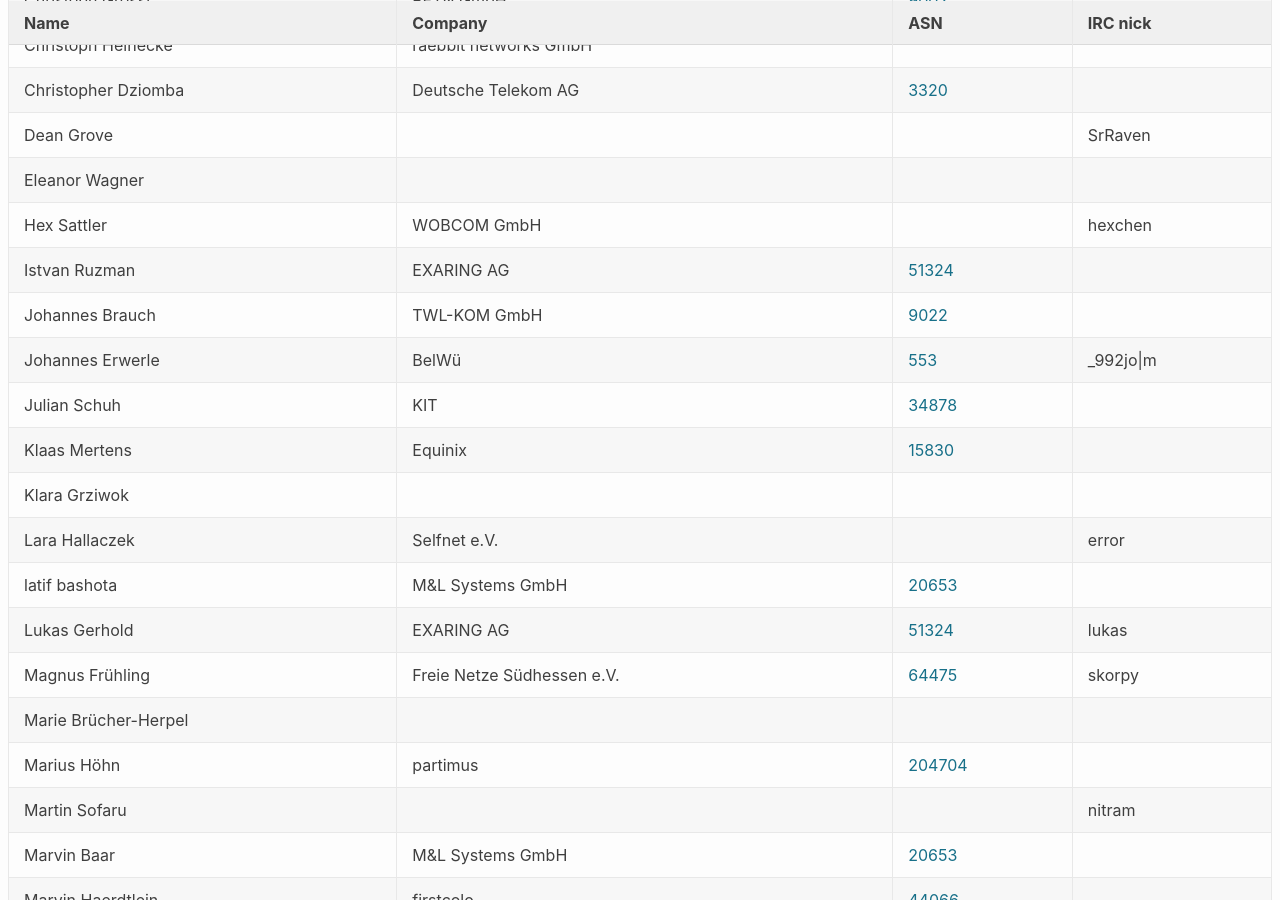
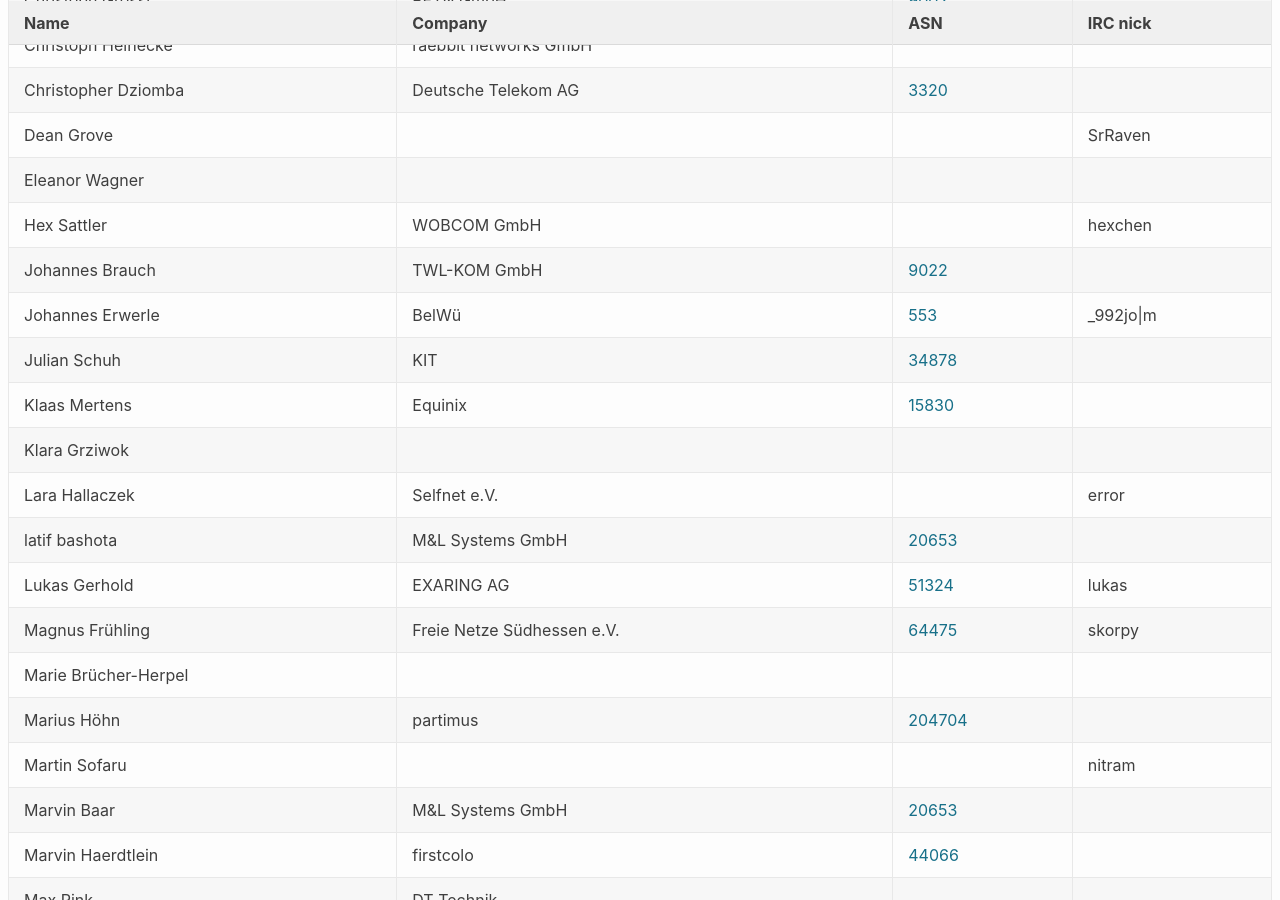
Before and after one commit to denog/pretix-attendeelist, a Jekyll site: the page built from denogmeetup24-04/index.markdown, in a window 1280 px wide and 900 px high, scrolled down 301 px. Built offline with Jekyll 4.4.1, drawn with Linux system fonts in a browser that asks for light colours.

Commit message:
Latest data: Tue Apr 23 17:47:57 UTC 2024

```diff
--- a/_data/attendees_denogmeetup24-04.json
+++ b/_data/attendees_denogmeetup24-04.json
@@ -64,12 +64,6 @@
     "company": "WOBCOM GmbH",
     "irc": "hexchen",
     "asn": null
-  },
-  {
-    "name": "Istvan Ruzman",
-    "company": "EXARING AG",
-    "irc": null,
-    "asn": "51324"
   },
   {
     "name": "Johannes Brauch",
```
